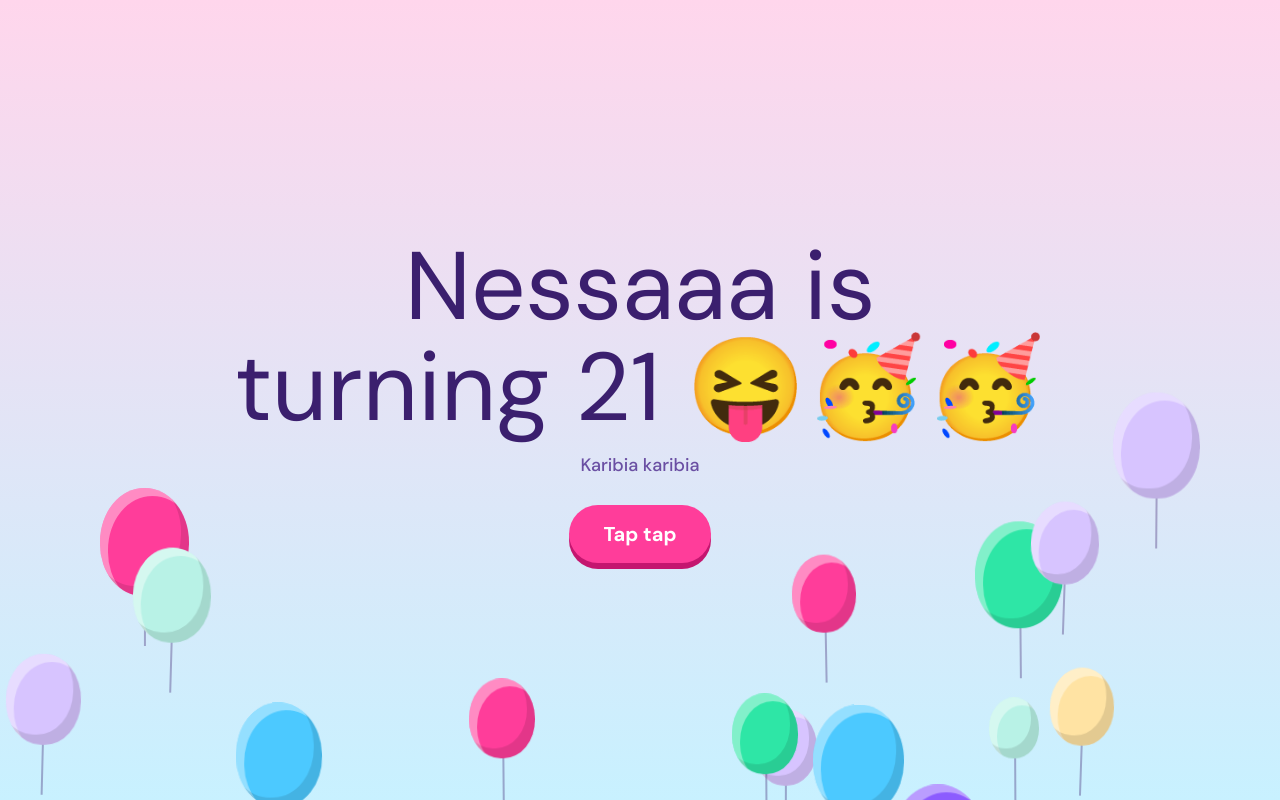
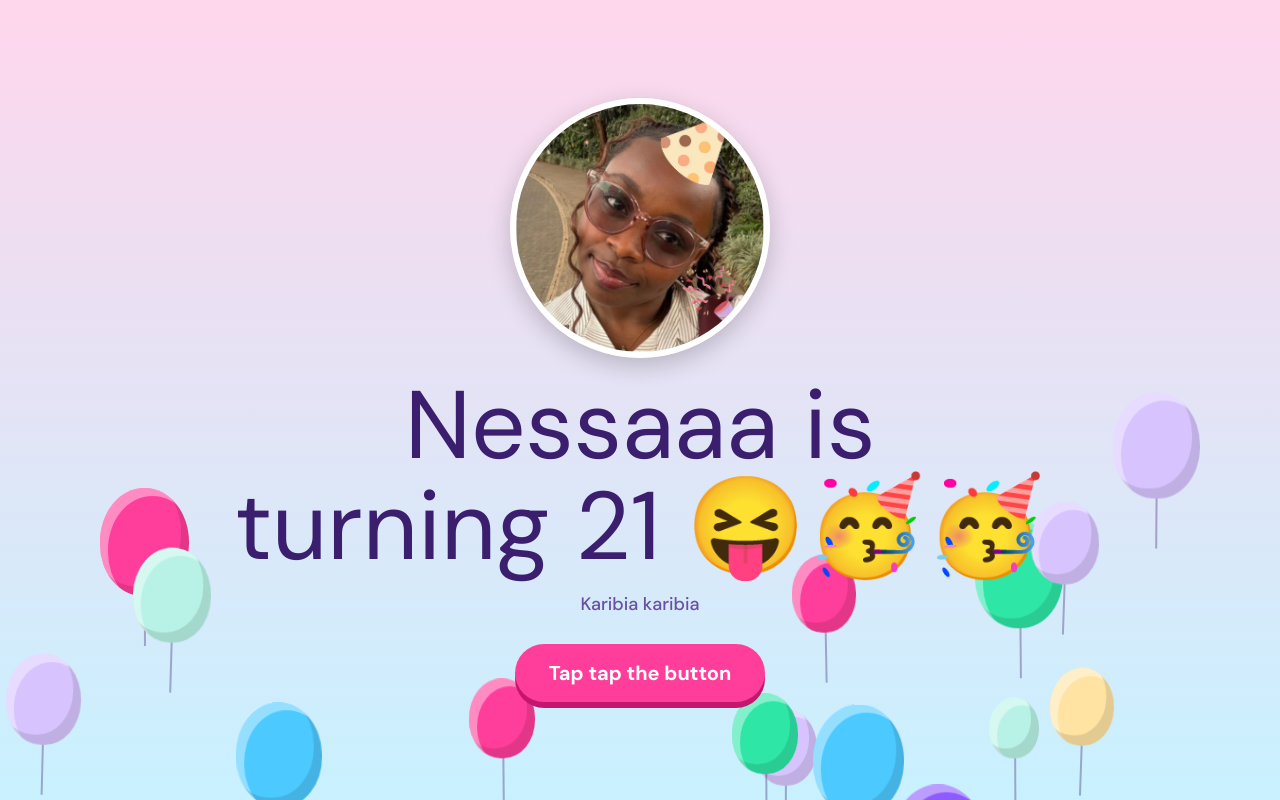
Before and after one commit to vanessandaka/Vanessa-is-21-, a plain HTML site: page index.html in a window 1280 px wide. Drawn offline with Linux system fonts and the light colour scheme; a web font is replaced by a local one.

Commit message:
Update index.html

```diff
--- a/index.html
+++ b/index.html
@@ -47,10 +47,10 @@ button{font:inherit;cursor:pointer;border:0}
 
 <main>
 <section class="screen on" id="s1">
-  <img src="me.png" alt="Vanessa" class="me" onerror="this.style.display='none'">
+  <img src="me.pnj.jpeg" alt="Vanessa" class="me" onerror="this.style.display='none'">
   <h1>Nessaaa is<br>turning 21 😝🥳🥳</h1>
   <p class="sub">Karibia karibia</p>
-  <button class="go" id="start">Tap tap</button>
+  <button class="go" id="start">Tap tap the button</button>
 </section>
 
 <section class="screen" id="s2">
```
